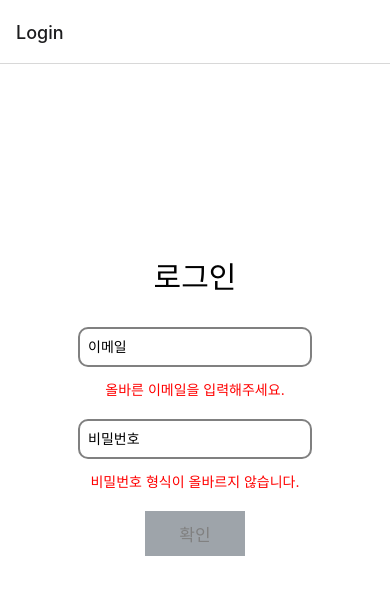
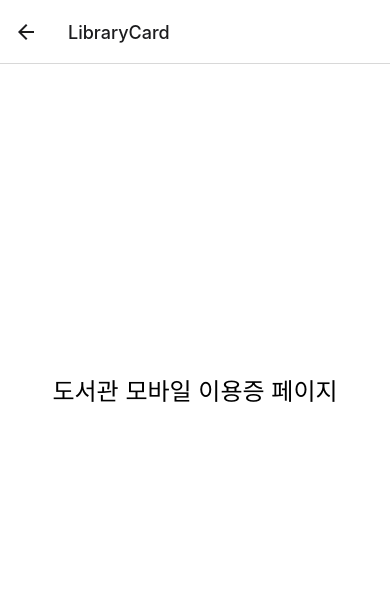
Before and after one commit to SJA-ai22/React_Native_practice, a React Native app: screen /LibraryCard in a window 390 px wide. Shown: the top 594 px of the page. Built offline with nearby package versions, Linux system fonts and the light colour scheme.

Commit message:
예약 페이지 구현

```diff
--- a/App.js
+++ b/App.js
@@ -5,6 +5,8 @@ import LoginScreen from './src/pages/LoginPage';
 import HomePage from './src/pages/Home';
 import ReservationPage from './src/pages/Seat_Reserve';
 import Room1 from './src/pages/DetailPages/room1Page';
+import MySeat from './src/pages/MySeat';
+import LibraryCard from './src/pages/LibraryCard';
 
 const Stack = createStackNavigator();
 
@@ -15,6 +17,8 @@ const App = () => {
         <Stack.Screen name="Login" component={LoginScreen} />
         <Stack.Screen name="HomePage" component={HomePage} />
         <Stack.Screen name='ReservePage' component={ReservationPage}/>
+        <Stack.Screen name='MySeat' component={MySeat}/>
+        <Stack.Screen name='LibraryCard' component={LibraryCard}/>
         <Stack.Screen name="room1" component={Room1} />
       </Stack.Navigator>
     </NavigationContainer>
--- a/src/pages/DetailPages/room1Page.jsx
+++ b/src/pages/DetailPages/room1Page.jsx
@@ -7,11 +7,21 @@ const Room1 = () => {
   const totalSeats = seatsPerRow * totalRows;
 
   const [seats, setSeats] = useState(Array(totalSeats).fill(false));
+  const [selectedSeat, setSelectedSeat] = useState(null);
 
   const handleSeatReservation = (index) => {
-    const updatedSeats = [...seats];
-    updatedSeats[index] = !updatedSeats[index];
-    setSeats(updatedSeats);
+    if (selectedSeat === null) {
+      const updatedSeats = [...seats];
+      updatedSeats[index] = !updatedSeats[index];
+      setSeats(updatedSeats);
+      setSelectedSeat(index);
+    } else if (selectedSeat === index) {
+      // If the selected seat is pressed again, cancel the reservation
+      const updatedSeats = [...seats];
+      updatedSeats[index] = !updatedSeats[index];
+      setSeats(updatedSeats);
+      setSelectedSeat(null);
+    }
   };
 
   const renderSeats = () => {
@@ -28,6 +38,7 @@ const Room1 = () => {
               { backgroundColor: seats[index] ? 'red' : 'green' },
             ]}
             onPress={() => handleSeatReservation(index)}
+            disabled={selectedSeat !== null && selectedSeat !== index}
           >
             <Text style={styles.seatNumber}>{index + 1}</Text>
             <Text style={styles.reservationText}>
--- a/src/pages/Home.js
+++ b/src/pages/Home.js
@@ -7,13 +7,11 @@ const HomePage = ({ navigation }) => {
   };
 
   const handleMyPlace = () => {
-    // 내 자리 페이지로 이동
-    // navigation.navigate('MyPlace');
+    navigation.navigate('MySeat');
   };
 
   const handleLibraryCard = () => {
-    // 도서관 모바일 이용증 페이지로 이동
-    // navigation.navigate('LibraryCard');
+    navigation.navigate('LibraryCard');
   };
 
   const handleAnnouncements = () => {
--- /dev/null
+++ b/src/pages/LibraryCard.jsx
@@ -0,0 +1,27 @@
+import React from 'react';
+import { View, Text, StyleSheet } from 'react-native';
+
+const LibraryCard = () => {
+  return (
+    <View style={styles.container}>
+      <Text style={styles.title}>도서관 모바일 이용증 페이지</Text>
+      {/* Add your content for the LibraryCard page */}
+    </View>
+  );
+};
+
+const styles = StyleSheet.create({
+  container: {
+    flex: 1,
+    justifyContent: 'center',
+    alignItems: 'center',
+    backgroundColor: 'white',
+    paddingBottom: 100,
+  },
+  title: {
+    fontSize: 24,
+    marginBottom: 30,
+  },
+});
+
+export default LibraryCard;
--- /dev/null
+++ b/src/pages/MySeat.jsx
@@ -0,0 +1,26 @@
+import React from 'react';
+import { View, Text, StyleSheet } from 'react-native';
+
+const MySeat = () => {
+  return (
+    <View style={styles.container}>
+      <Text style={styles.title}>내 자리 페이지</Text>
+    </View>
+  );
+};
+
+const styles = StyleSheet.create({
+  container: {
+    flex: 1,
+    justifyContent: 'center',
+    alignItems: 'center',
+    backgroundColor: 'white',
+    paddingBottom: 100,
+  },
+  title: {
+    fontSize: 24,
+    marginBottom: 30,
+  },
+});
+
+export default MySeat;
```
